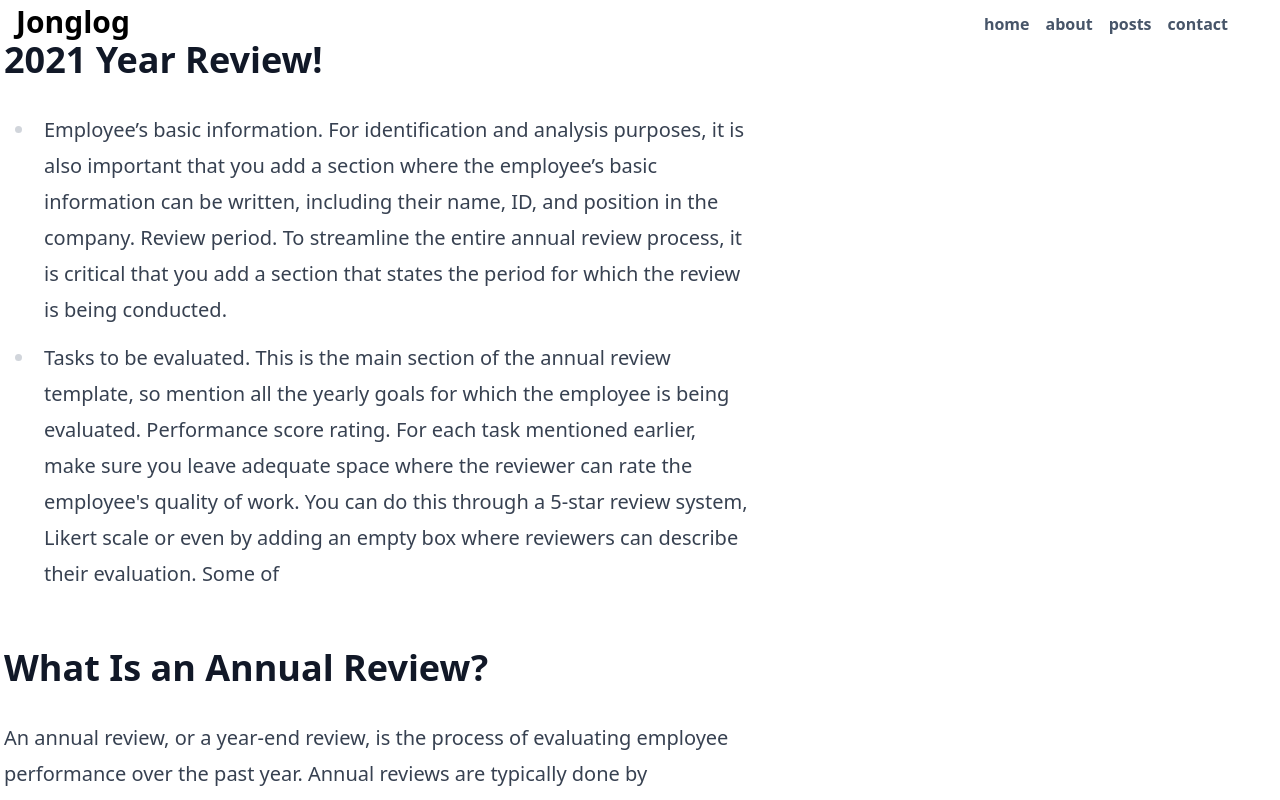
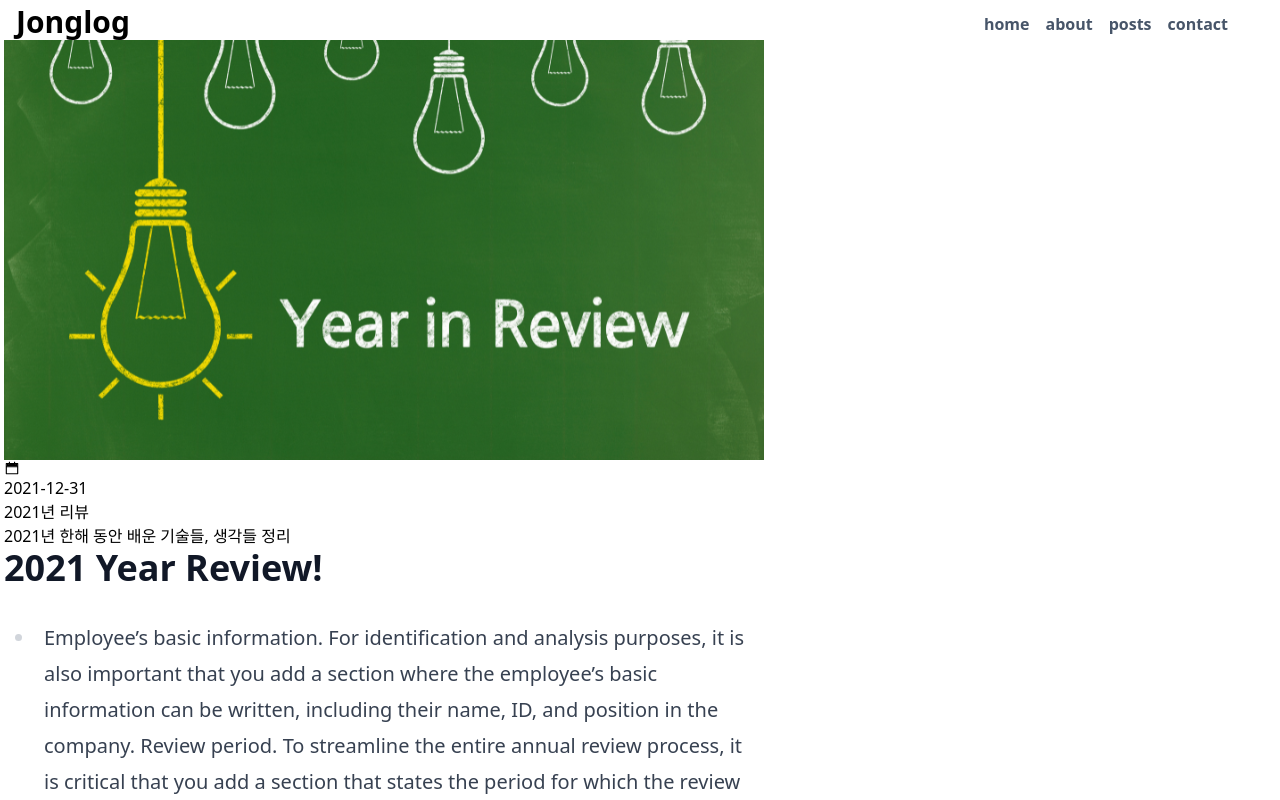
Before and after one commit to Amjong/jonglog, a Next.js app: page /posts/review-2021 in a window 1280 px wide. Shown: the top 800 px of the page. Built offline with nearby package versions, Linux system fonts and the light colour scheme.

Commit message:
src/app/posts : Change post page to display metadata of each post

```diff
--- a/src/app/posts/[slug]/page.tsx
+++ b/src/app/posts/[slug]/page.tsx
@@ -1,6 +1,8 @@
 import { MarkdownView } from '@/app/component/MarkdownView';
+import { post } from '@/app/type/post';
 import { fetchData, fetchTargetPost } from '@/app/util/fetchdata';
-
+import Image from 'next/image';
+import { AiTwotoneCalendar } from 'react-icons/ai';
 const data = fetchData();
 
 type Props = {
@@ -10,16 +12,30 @@ type Props = {
 };
 
 export default function PostsDetailPage(props: Props) {
-  const TargetPost = data.find((post) => {
+  const { title, path, date, description } = data.find((post) => {
     if (post.path === props.params.slug) {
       return post;
     }
-  });
-  const TargetMd = TargetPost && fetchTargetPost(TargetPost.path);
+  }) as post;
+  const TargetMd = fetchTargetPost(path);
   return (
-    <div className='markdown-body'>
-      <div>{TargetMd && <MarkdownView post={TargetMd} />}</div>
-    </div>
+    <article>
+      <Image
+        src={`/images/posts/${path}.png`}
+        alt={title}
+        width={760}
+        height={420}
+      />
+      <section>
+        <div>
+          <AiTwotoneCalendar />
+          <p>{date.toString()}</p>
+        </div>
+        <h1>{title}</h1>
+        <p>{description}</p>
+        <MarkdownView post={TargetMd} />
+      </section>
+    </article>
   );
 }
 
```
